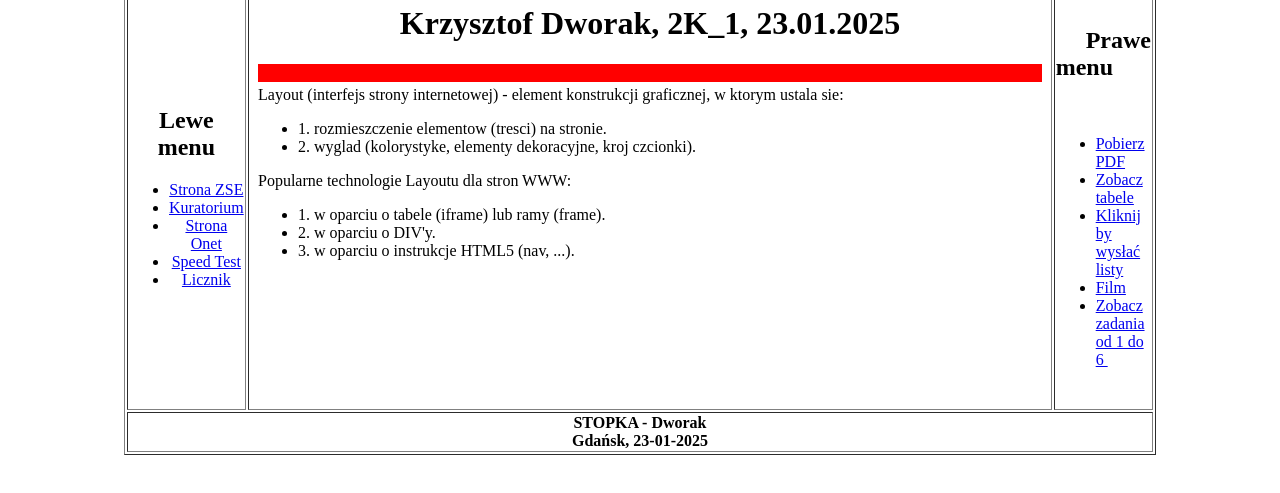
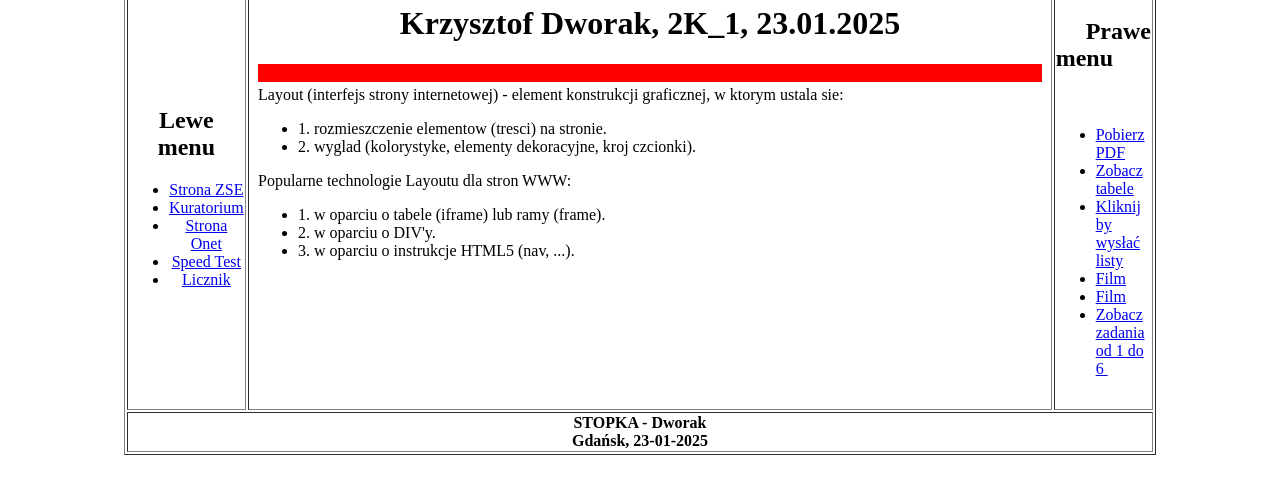
Before and after one commit to KrzysztofDw/aaaaaaa, a plain HTML site: page index.html in a window 1280 px wide. Shown: the part 87-580 px from the top of the page. Drawn offline with Linux system fonts and the light colour scheme.

Commit message:
Update index.html

```diff
--- a/index.html
+++ b/index.html
@@ -64,6 +64,7 @@
                     <li><a href="tabela_dworak.html" target="Obszar_Glowny">Zobacz tabele</a></li>
                     <li><a href="mailto:krzysztofdworak@gmail.com">Kliknij by wysłać listy</a></li>
                     <li><a href="film.html" target="Obszar_Glowny">Film</a></li>
+                    <li><a href="film.mp4" target="Obszar_Glowny">Film</a></li>
                     <li><a href="https://krzysztofdw.github.io/Witryny-i-Aplikacje/" target="Obszar_Glowny">Zobacz zadania od 1 do 6&nbsp;</a></li>
                 </ul>
             </td>
```
